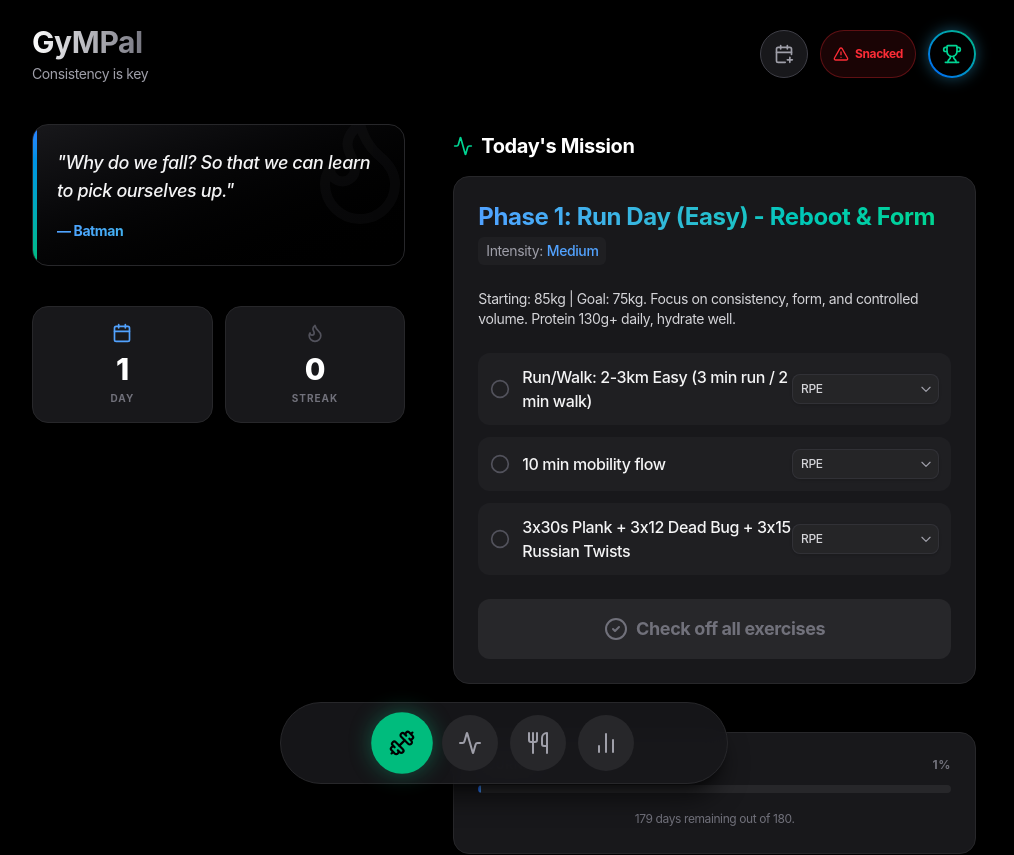
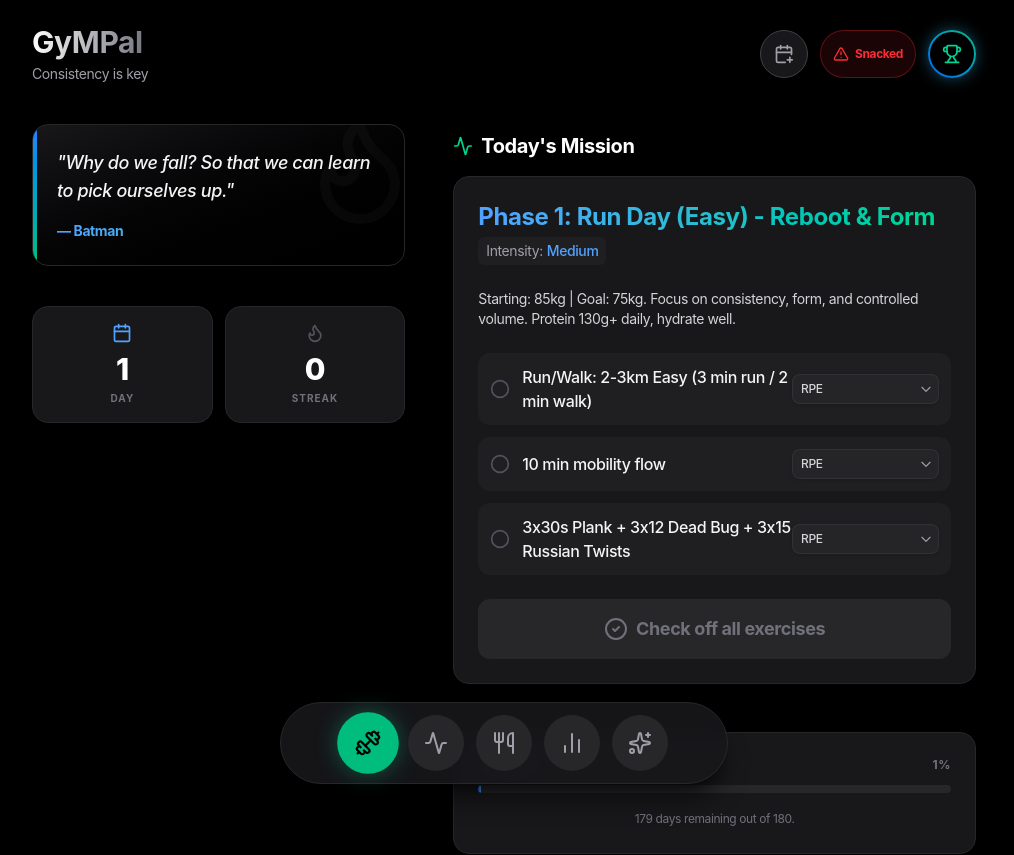
Before and after one commit to Le-e-lab/GyMPal, a React (Vite) app: page / in a window 1280 px wide. Shown: the top 855 px of the page, without its empty margins (136-1150 px from the left). Built offline with nearby package versions, Linux system fonts and the light colour scheme.

Commit message:
Add skills tab to bottom navigation

```diff
--- a/src/components/Dashboard.jsx
+++ b/src/components/Dashboard.jsx
@@ -482,6 +482,15 @@ const Dashboard = () => {
         >
           <BarChart2 size={24} className={activeTab === 'stats' ? "animate-in zoom-in" : ""} />
         </button>
+        <button
+          type="button"
+          onClick={() => setActiveTab('skills')}
+          aria-label="Show skills tab"
+          aria-pressed={activeTab === 'skills'}
+          className={`relative flex items-center justify-center w-14 h-14 rounded-full transition-all duration-300 ${activeTab === 'skills' ? 'bg-green-500 text-black shadow-[0_0_20px_rgba(16,185,129,0.4)] scale-110' : 'bg-zinc-800 text-zinc-400 hover:text-white hover:bg-zinc-700'}`}
+        >
+          <Sparkles size={24} className={activeTab === 'skills' ? "animate-in zoom-in" : ""} />
+        </button>
       </nav>
 
       {/* Weight Log Modal */}
```
